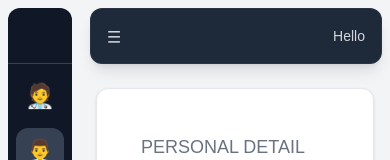
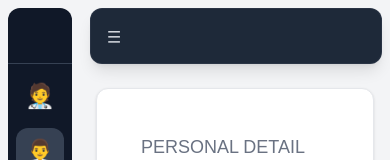
Before and after one commit to WISANUPHORNPOTHI/cannidateProject, a Next.js app: page /main/Staff in a window 390 px wide. Shown: the top 160 px of the page. Built offline with nearby package versions, Linux system fonts and the light colour scheme; no server answers.

Commit message:
responsive app

```diff
--- a/app/components/layout/Navbar.tsx
+++ b/app/components/layout/Navbar.tsx
@@ -46,19 +46,6 @@ export function Navbar({
 
                 </span>
             </div>
-
-            <div className="flex items-center gap-3">
-                <motion.span
-                    animate={{
-                        opacity: sidebarOpen ? 1 : 0,
-                        x: sidebarOpen ? 0 : -10,
-                    }}
-                    transition={{ duration: 0.2 }}
-                    className="text-sm text-gray-300"
-                >
-                    Hello
-                </motion.span>
-            </div>
         </motion.header>
     );
 }
```
